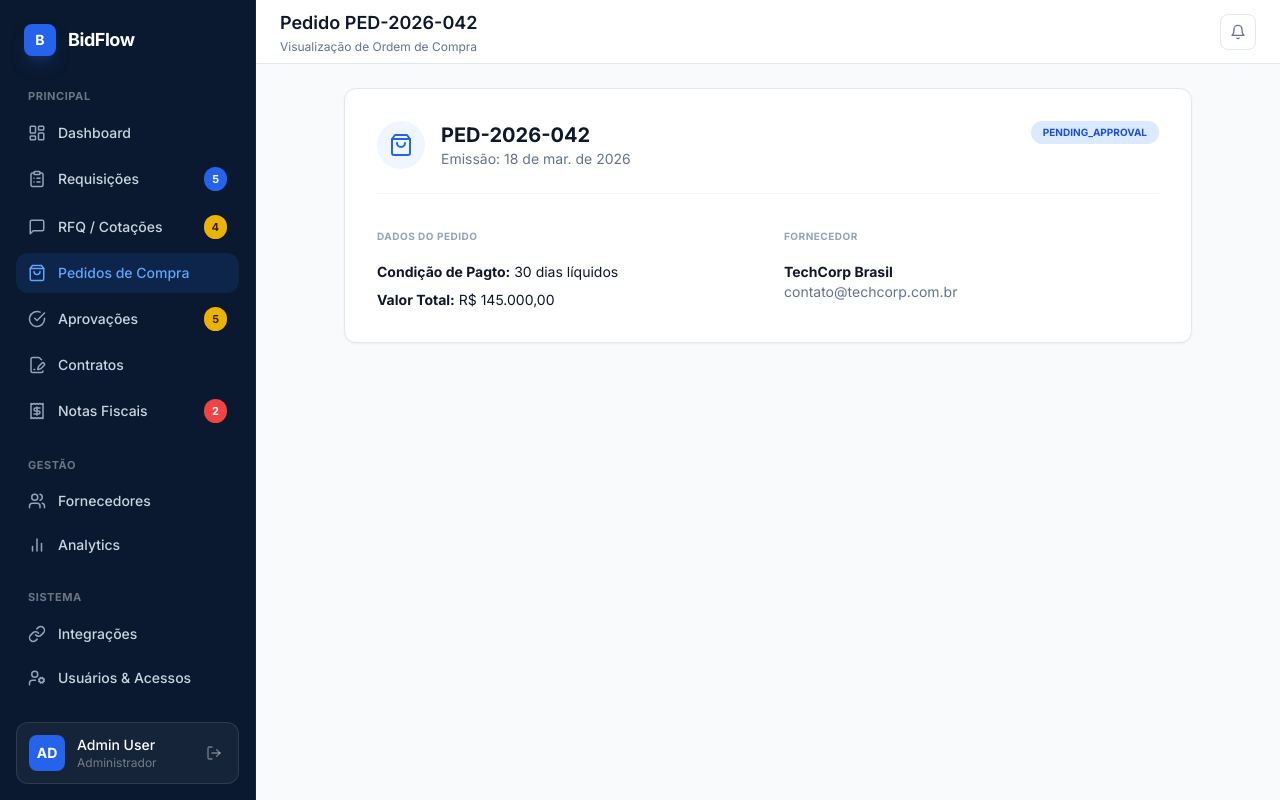
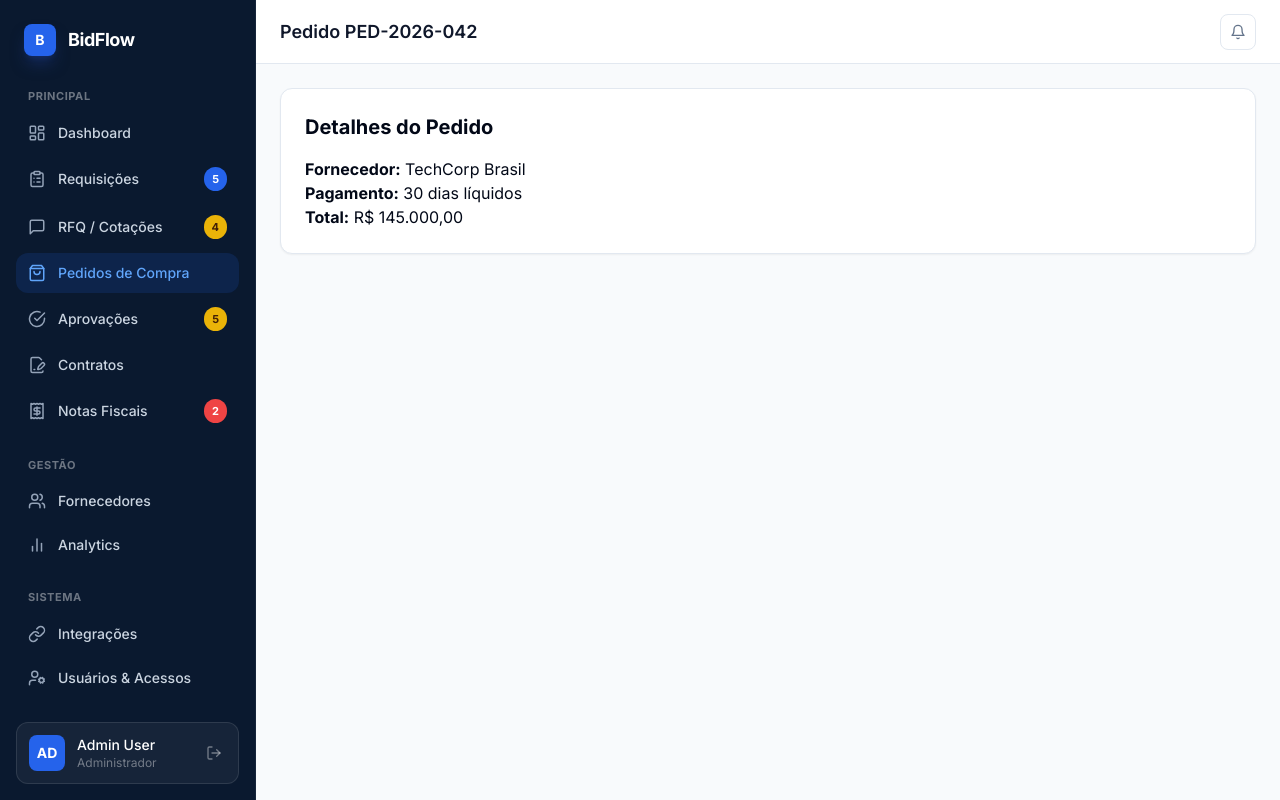
Before and after one commit to srmartins19/portal-compras, a Next.js app: page /orders/1 in a window 1280 px wide. Built offline with nearby package versions, Linux system fonts and the light colour scheme.

Commit message:
Update page.tsx

```diff
--- a/app/orders/[id]/page.tsx
+++ b/app/orders/[id]/page.tsx
@@ -4,44 +4,21 @@ import { ordersApi } from '@/lib/api';
 import { Sidebar } from '@/components/layout/sidebar';
 import { Topbar } from '@/components/layout/topbar';
 import { formatCurrency, formatDate } from '@/lib/utils';
-import { ShoppingBag } from 'lucide-react';
 
 export default function OrderDetailsPage({ params }: { params: { id: string } }) {
-  const { data: order, isLoading } = useQuery({
-    queryKey: ['order', params.id],
-    queryFn: () => ordersApi.get(params.id).then(r => r.data)
-  });
-
-  if (isLoading || !order) return <div className="p-10 text-center text-slate-500">Carregando Pedido...</div>;
-
-  const o = order as any; // Blindagem técnica contra erros de tipagem
-
+  const { data: order } = useQuery({ queryKey: ['order', params.id], queryFn: () => ordersApi.get(params.id).then(r => r.data) });
+  if (!order) return null;
+  const o = order as any;
   return (
     <div className="flex min-h-screen bg-slate-50">
-      <Sidebar />
-      <div className="flex-1 ml-64 flex flex-col text-slate-900">
-        <Topbar title={`Pedido ${o.number || o.id}`} subtitle="Visualização de Ordem de Compra" />
-        <main className="flex-1 p-6 max-w-4xl mx-auto w-full">
-          <div className="bg-white rounded-xl border border-slate-200 p-8 shadow-sm space-y-8">
-            <div className="flex justify-between items-start border-b border-slate-100 pb-6">
-              <div className="flex items-center gap-4">
-                <div className="w-12 h-12 bg-blue-50 text-blue-600 rounded-full flex items-center justify-center"><ShoppingBag /></div>
-                <div><h2 className="text-xl font-bold">{o.number || o.id}</h2><p className="text-sm text-slate-500">Emissão: {formatDate(o.createdAt)}</p></div>
-              </div>
-              <span className="px-3 py-1 bg-blue-100 text-blue-700 rounded-full text-[10px] font-bold uppercase">{o.status}</span>
-            </div>
-            <div className="grid grid-cols-2 gap-8 text-sm">
-              <div>
-                <h4 className="text-[10px] font-bold text-slate-400 uppercase mb-4 tracking-wider">Dados do Pedido</h4>
-                <p className="mb-2"><strong>Condição de Pagto:</strong> {o.paymentTerms || 'Consultar ERP Datasul'}</p>
-                <p><strong>Valor Total:</strong> {formatCurrency(o.totalAmount, o.currency || 'BRL')}</p>
-              </div>
-              <div>
-                <h4 className="text-[10px] font-bold text-slate-400 uppercase mb-4 tracking-wider">Fornecedor</h4>
-                <p className="font-bold">{o.supplier?.name || 'Não informado'}</p>
-                <p className="text-slate-500">{o.supplier?.email}</p>
-              </div>
-            </div>
+      <Sidebar /><div className="flex-1 ml-64 flex flex-col">
+        <Topbar title={`Pedido ${o.number || ''}`} />
+        <main className="p-6">
+          <div className="bg-white p-6 rounded-xl border border-slate-200 shadow-sm">
+            <h2 className="text-xl font-bold mb-4">Detalhes do Pedido</h2>
+            <p><strong>Fornecedor:</strong> {o.supplier?.name}</p>
+            <p><strong>Pagamento:</strong> {o.paymentTerms || 'Padrão ERP'}</p>
+            <p><strong>Total:</strong> {formatCurrency(o.totalAmount || 0, 'BRL')}</p>
           </div>
         </main>
       </div>
```
